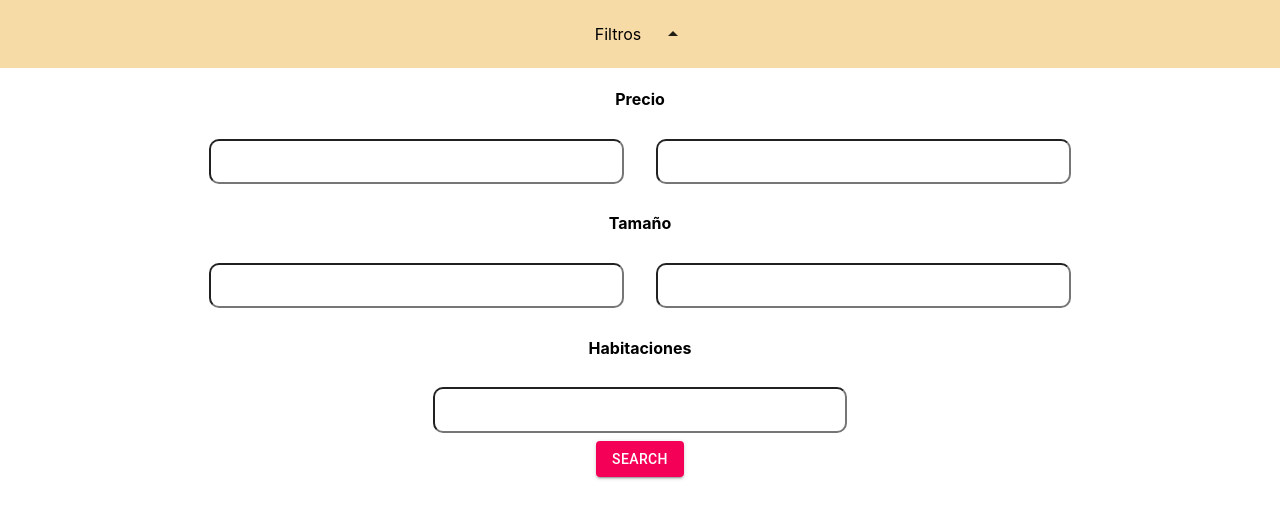
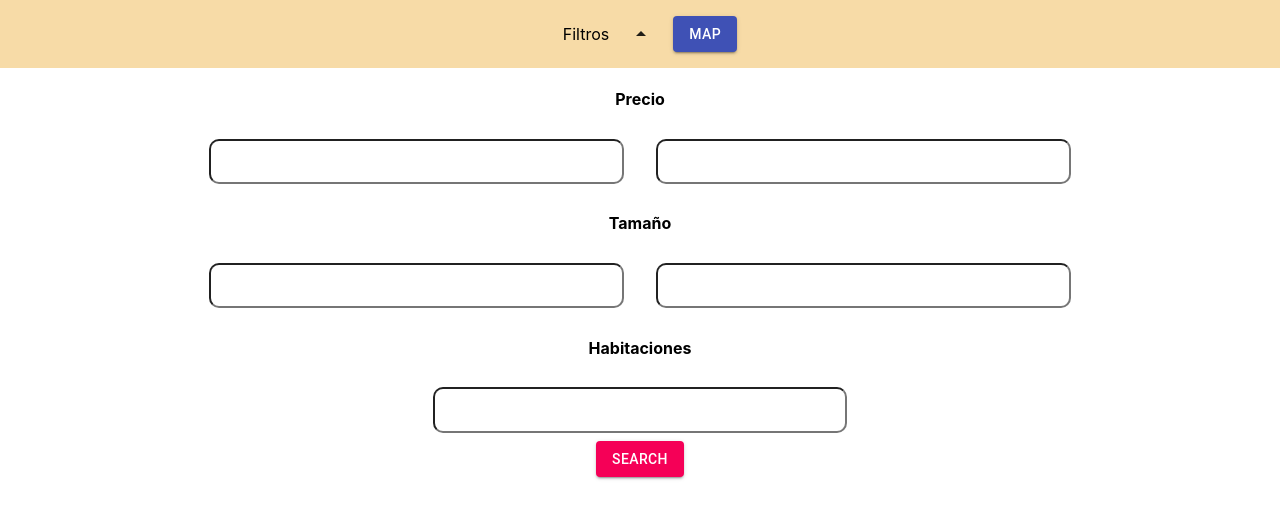
Before and after one commit to allynkalda/Apartment-Listing-App, a React (Create React App) app in the folder client/: page / in a window 1280 px wide. Shown: the top 518 px of the page. Built offline with nearby package versions, Linux system fonts and the light colour scheme; no server answers.

Commit message:
toggle map or list

```diff
--- a/client/src/components/Landing.jsx
+++ b/client/src/components/Landing.jsx
@@ -9,12 +9,15 @@ import MapContainer from './MapContainer';
 export default function Landing() {
 
   const [ showLanding, setShowLanding ] = useState(true);
-  const [ showMap, setShowMap ] = useState(true);
+  const [ showMap, setShowMap ] = useState(false);
 
   const { loading, error, data } = useQuery(getApartments);
 
   const clickHandler = () => {
     setShowLanding(!showLanding);
+  };
+  const onShowMap = () => {
+    setShowMap(!showMap);
   };
 
   const displayHandler = () => {
@@ -27,7 +30,10 @@ export default function Landing() {
 
   const landingPage = () => {
     if (showLanding && data) {
-      return <MapContainer array={data.apartments} loading={loading} error={error} />
+      if (showMap) {
+        return <MapContainer array={data.apartments} loading={loading} error={error} />
+      }
+      return <List array={data.apartments} loading={loading} error={error} />
     } else {
       return <Filter />
     }
@@ -35,7 +41,7 @@ export default function Landing() {
 
   return (
     <div>
-      <Navbar clickHandler={clickHandler} />
+      <Navbar clickHandler={clickHandler} onShowMap={onShowMap} />
       { landingPage() }
     </div>
   )
--- a/client/src/components/MapContainer.jsx
+++ b/client/src/components/MapContainer.jsx
@@ -63,10 +63,6 @@ const MapContainer = () => {
   const { loading, error, data } = useQuery(getApartments);
   console.log(data.apartments[0].location)
 
-  const onLoad = marker => {
-    console.log('marker: ', marker)
-  }
-
   const onSelect = item => {
     setSelected(item);
     console.log(item);
@@ -94,7 +90,6 @@ const MapContainer = () => {
             data.apartments.map(item => {
               return (
               <Marker
-              onLoad={onLoad}
               position={item.location}
               onClick={() => onSelect(item)}
               />
@@ -105,7 +100,6 @@ const MapContainer = () => {
             selected.location ?
             (
               <InfoWindow
-              onLoad={onLoad}
               position={selected.location}
               onCloseClick={() => setSelected({})}
             >
--- a/client/src/components/Navbar.jsx
+++ b/client/src/components/Navbar.jsx
@@ -3,7 +3,7 @@ import Button from '@material-ui/core/Button';
 import ArrowDropUpIcon from '@material-ui/icons/ArrowDropUp';
 import ArrowDropDownIcon from '@material-ui/icons/ArrowDropDown';
 
-export default function Navbar({ clickHandler }) {
+export default function Navbar({ clickHandler, onShowMap }) {
 
   const [ toggleArrow, setToggleArrow ] = useState(false);
 
@@ -14,6 +14,9 @@ export default function Navbar({ clickHandler }) {
                               setToggleArrow(!toggleArrow)} }>
       { !toggleArrow ? <ArrowDropUpIcon/> : <ArrowDropDownIcon /> }
       </Button>
+      <Button variant="contained" color="primary" onClick={() => onShowMap()}>
+        Map
+      </Button>
     </div>
   )
 }
```
Also changed, not shown: client/src/components/InfoWindow.jsx (deleted, +0 -11 lines), client/src/components/Marker.jsx (deleted, +0 -16 lines).
